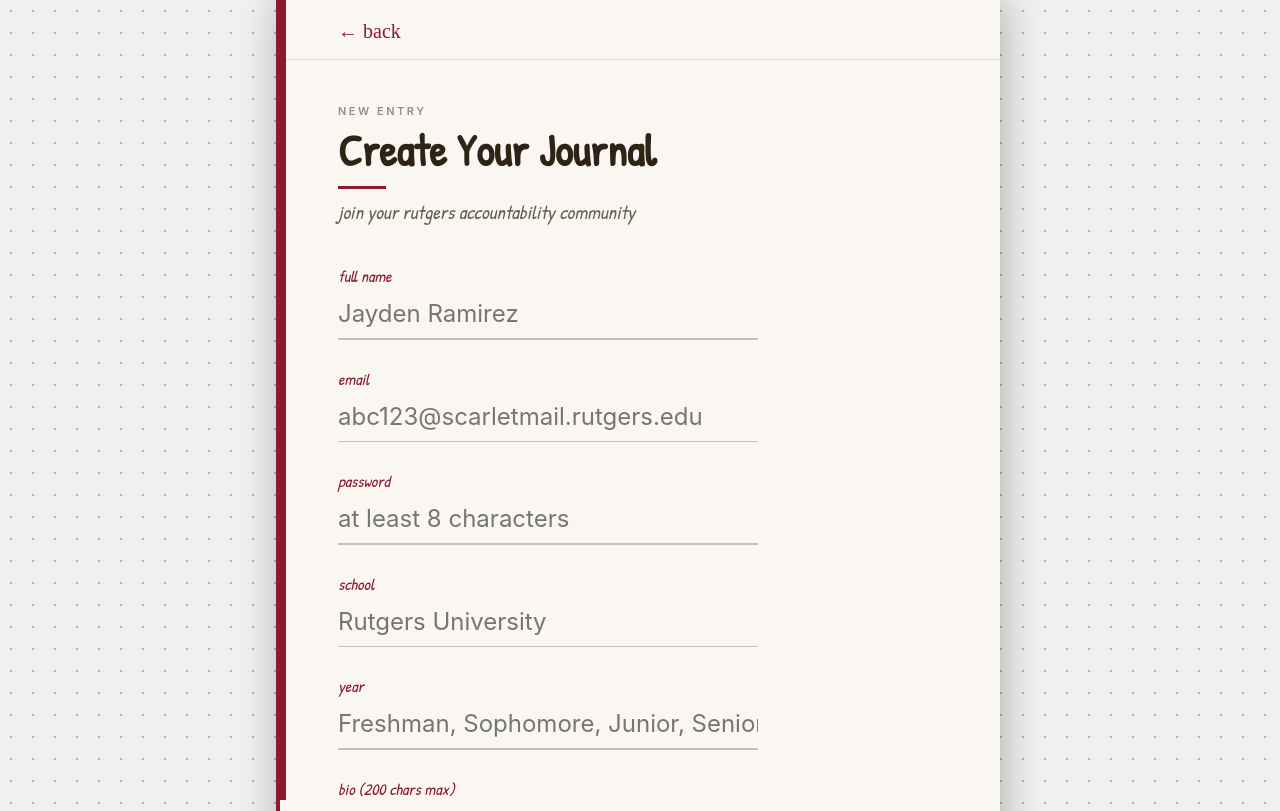
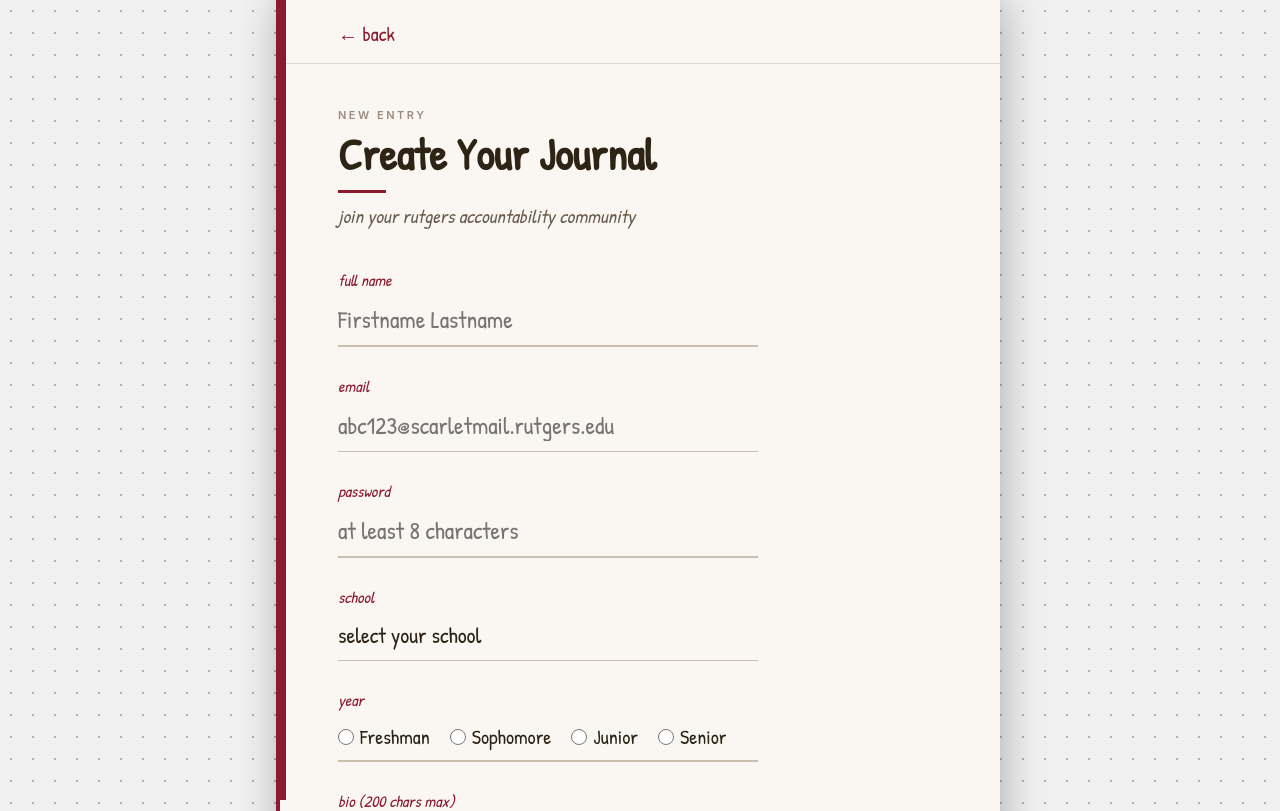
Before and after one commit to jjjk45/RUReallyLocked, a React (Vite) app: page /signup in a window 1280 px wide. Shown: the top 811 px of the page. Built offline with nearby package versions, Linux system fonts and the light colour scheme; no server answers.

Commit message:
added drop down for school and radio buttons for school year, more patrick hand

```diff
--- a/src/pages/Signup.jsx
+++ b/src/pages/Signup.jsx
@@ -36,6 +36,8 @@ export default function Signup() {
         bio: form.bio           // ← NEW: Pass bio to auth metadata
       })
 
+      if (!user) throw new Error('Check your email to confirm your account.')
+
       // Create profile in profiles table
       await createProfile(user.id, {
         full_name: form.full_name,
@@ -72,7 +74,7 @@ export default function Signup() {
 
           {/* ========== EXISTING FIELDS (unchanged) ========== */}
           {[
-            { name: 'full_name', label: 'full name', type: 'text', placeholder: 'Jayden Ramirez' },
+            { name: 'full_name', label: 'full name', type: 'text', placeholder: 'Firstname Lastname' },
             { name: 'email', label: 'email', type: 'email', placeholder: 'abc123@scarletmail.rutgers.edu' },
             { name: 'password', label: 'password', type: 'password', placeholder: 'at least 8 characters' },
           ].map(field => (
@@ -93,33 +95,52 @@ export default function Signup() {
 
           {/* ========== NEW FIELDS - ADD THESE THREE INPUT GROUPS ========== */}
 
-          {/* CHANGE MADE HERE: School field */}
+          {/* School dropdown */}
           <div style={styles.inputGroup}>
             <label style={styles.label}>school</label>
-            <input
-              style={styles.input}
-              type="text"
+            <select
+              style={styles.select}
               name="school"
-              placeholder="Rutgers University"
               value={form.school}
               onChange={handleChange}
               required
-            />
+            >
+              <option value="" disabled>select your school</option>
+              <option>School of Arts and Sciences</option>
+              <option>School of Engineering</option>
+              <option>Rutgers Business School</option>
+              <option>School of Pharmacy</option>
+              <option>School of Nursing</option>
+              <option>School of Communication and Information</option>
+              <option>School of Environmental and Biological Sciences</option>
+              <option>School of Public Health</option>
+              <option>School of Social Work</option>
+              <option>School of Education</option>
+              <option>Ernest Mario School of Pharmacy</option>
+              <option>Mason Gross School of the Arts</option>
+            </select>
             <div style={styles.inputLine} />
           </div>
 
-          {/* CHANGE MADE HERE: Year field */}
+          {/* Year radio buttons */}
           <div style={styles.inputGroup}>
             <label style={styles.label}>year</label>
-            <input
-              style={styles.input}
-              type="text"
-              name="year"
-              placeholder="Freshman, Sophomore, Junior, Senior"
-              value={form.year}
-              onChange={handleChange}
-              required
-            />
+            <div style={styles.radioGroup}>
+              {['Freshman', 'Sophomore', 'Junior', 'Senior'].map(yr => (
+                <label key={yr} style={styles.radioLabel}>
+                  <input
+                    type="radio"
+                    name="year"
+                    value={yr}
+                    checked={form.year === yr}
+                    onChange={handleChange}
+                    required
+                    style={styles.radioInput}
+                  />
+                  {yr}
+                </label>
+              ))}
+            </div>
             <div style={styles.inputLine} />
           </div>
 
@@ -183,7 +204,7 @@ const styles = {
     border: 'none',
     color: '#8b1a2e',
     fontSize: 20,
-    fontFamily: 'Caveat, cursive',
+    fontFamily: 'Patrick Hand',
     cursor: 'pointer',
     padding: 0,
   },
@@ -246,7 +267,7 @@ const styles = {
     background: 'transparent',
     color: '#2d2416',
     fontSize: 24,
-    fontFamily: '-apple-system, sans-serif',
+    fontFamily: 'Patrick Hand',
   },
   // CHANGE MADE HERE: New textarea style
   textarea: {
@@ -256,7 +277,7 @@ const styles = {
     background: 'transparent',
     color: '#2d2416',
     fontSize: 18,
-    fontFamily: '-apple-system, sans-serif',
+    fontFamily: 'Patrick Hand',
     resize: 'vertical',
     minHeight: '70px',
   },
@@ -266,6 +287,40 @@ const styles = {
     fontSize: 11,
     color: '#9b8c7e',
     marginTop: 4,
+  },
+  select: {
+    width: '100%',
+    padding: '6px 0',
+    border: 'none',
+    background: 'transparent',
+    color: '#2d2416',
+    fontSize: 22,
+    fontFamily: 'Patrick Hand',
+    cursor: 'pointer',
+    appearance: 'none',
+    WebkitAppearance: 'none',
+  },
+  radioGroup: {
+    display: 'flex',
+    gap: 20,
+    flexWrap: 'wrap',
+    paddingTop: 6,
+    paddingBottom: 6,
+  },
+  radioLabel: {
+    display: 'flex',
+    alignItems: 'center',
+    gap: 6,
+    fontSize: 20,
+    fontFamily: 'Patrick Hand',
+    color: '#2d2416',
+    cursor: 'pointer',
+  },
+  radioInput: {
+    accentColor: '#8b1a2e',
+    width: 16,
+    height: 16,
+    cursor: 'pointer',
   },
   inputLine: {
     width: '100%',
@@ -290,7 +345,7 @@ const styles = {
     color: '#8b1a2e',
     fontSize: '14px',
     flex: 1,
-    fontFamily: '-apple-system, sans-serif',
+    fontFamily: 'Patrick Hand',
   },
   btn: {
     alignSelf: 'flex-start',
```
